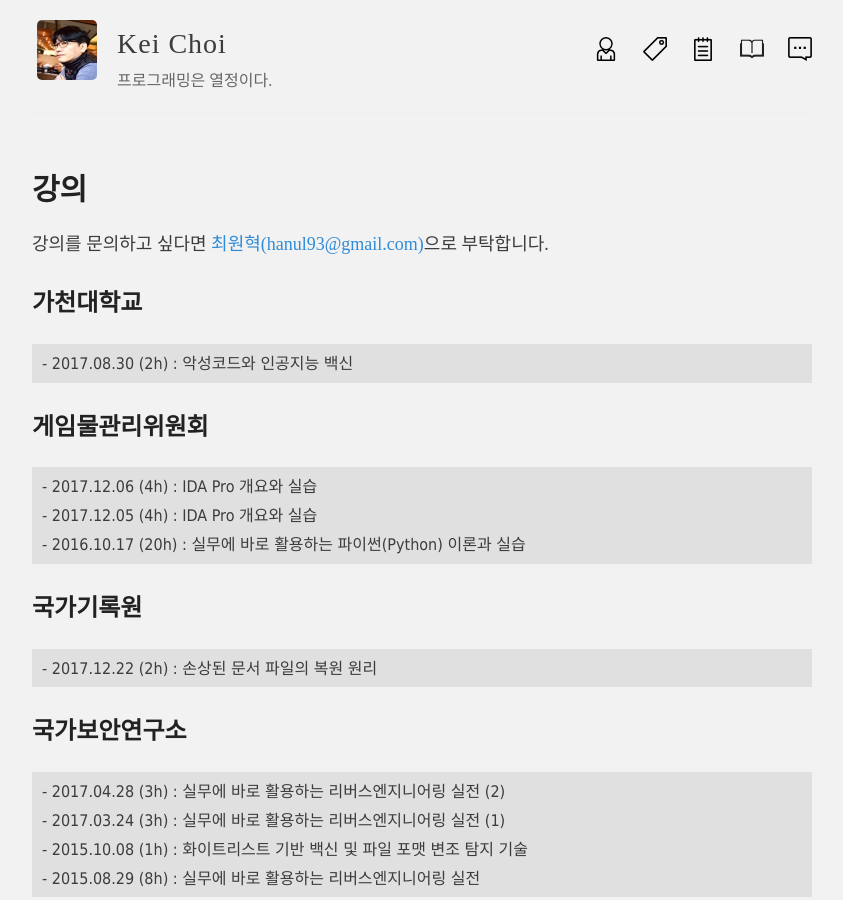
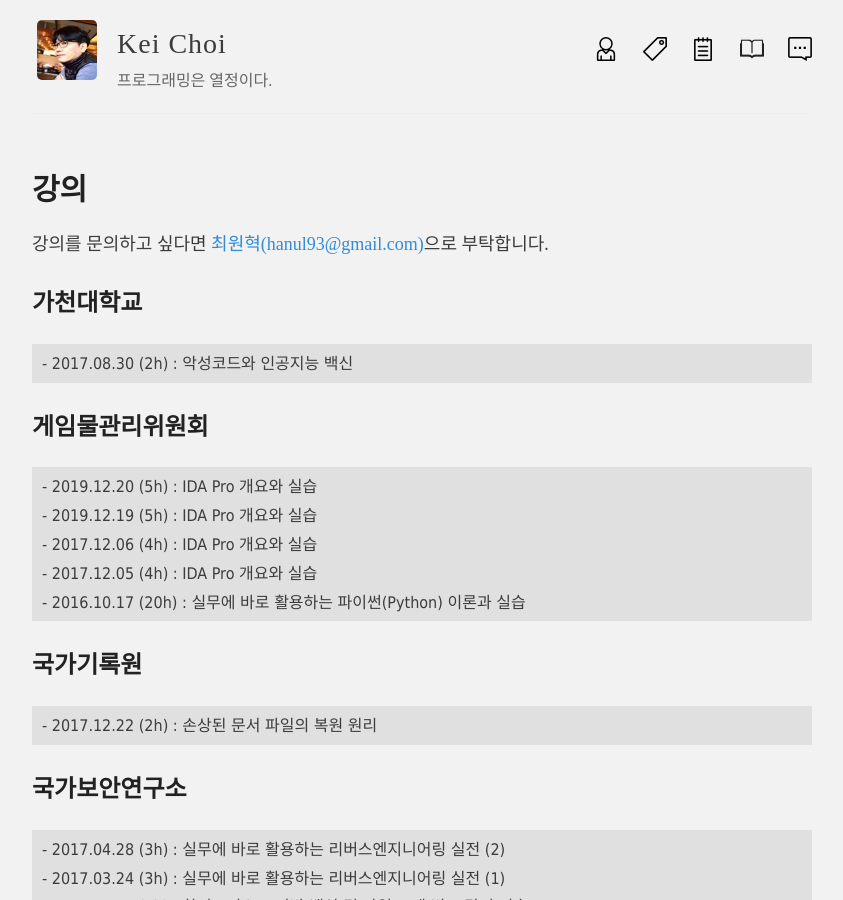
Before and after one commit to hanul93/hanul93.github.com, a Jekyll site: the page built from lecture.md, in a window 1280 px wide and 900 px high. Shown: the whole window, without its empty margins (218-1061 px from the left). Built offline with Jekyll 4.4.1, drawn with Linux system fonts in a browser that asks for light colours; nearby versions of some CDN libraries.

Commit message:
강의 이력 추가

```diff
--- a/lecture.md
+++ b/lecture.md
@@ -16,7 +16,9 @@ permalink: /lecture/
 
 ## 게임물관리위원회
 
-<div class="highlighter-rouge"><pre class="highlight"><code class="keibox">- 2017.12.06 (4h) : IDA Pro 개요와 실습
+<div class="highlighter-rouge"><pre class="highlight"><code class="keibox">- 2019.12.20 (5h) : IDA Pro 개요와 실습
+- 2019.12.19 (5h) : IDA Pro 개요와 실습
+- 2017.12.06 (4h) : IDA Pro 개요와 실습
 - 2017.12.05 (4h) : IDA Pro 개요와 실습
 - 2016.10.17 (20h) : 실무에 바로 활용하는 파이썬(Python) 이론과 실습
 </code></pre>
```
